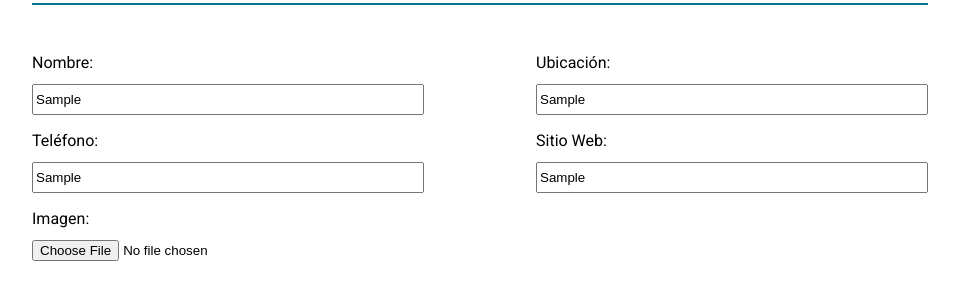
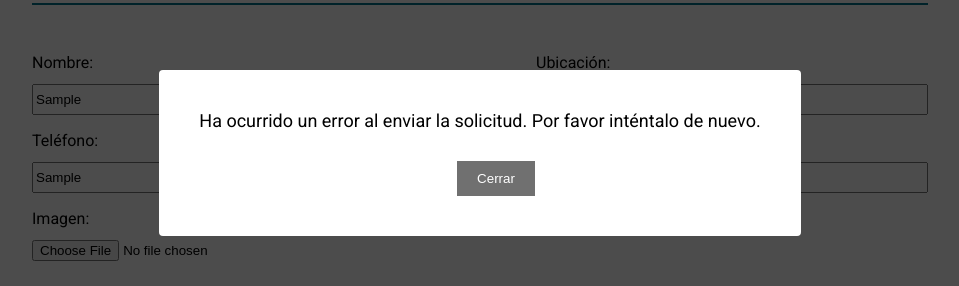
Before and after one commit to simonvelasco/agenda-cultural-frontend, a React (Create React App) app: page /add-local in a window 1280 px wide. Both pictures are taken after typing "Sample", "Sample", "Sample", "Sample" into the empty fields and a click on the button "ENVIAR". Shown: the part 247-533 px from the top of the page, without its empty margins (160-1119 px from the left). Built offline with nearby package versions, Linux system fonts and the light colour scheme; no server answers.

Commit message:
add error alert locals form

```diff
--- a/src/components/LocalsForm.js
+++ b/src/components/LocalsForm.js
@@ -7,6 +7,7 @@ import API_URL from "../config";
 
 export function LocalsForm() {
   const [isOpen, setIsOpen] = useState(false);
+  const [isError, setIsError] = useState(false);
   const formRef = useRef(null);
 
   const handleSubmit = async (event) => {
@@ -25,6 +26,7 @@ export function LocalsForm() {
       formRef.current.reset();
     } catch (error) {
       console.error("Error al hacer la solicitud POST:", error);
+      setIsError(true);
     }
   };
 
@@ -85,6 +87,7 @@ export function LocalsForm() {
           <button className="btnok" type="submit">ENVIAR</button>
         </div>
       </form>
+
       {isOpen && (
         <div className="modal-overlay">
           <div className="modal">
@@ -95,6 +98,17 @@ export function LocalsForm() {
           </div>
         </div>
       )}
+
+      {isError && (
+        <div className="modal-overlay">
+          <div className="modal">
+            <div className="modal-content">
+              <div>Ha ocurrido un error al enviar la solicitud. Por favor inténtalo de nuevo.</div>
+              <button className="btncancel" onClick={() => setIsError(false)}>Cerrar</button>
+            </div>
+          </div>
+        </div>
+      )}
     </div>
   );
 }
```
